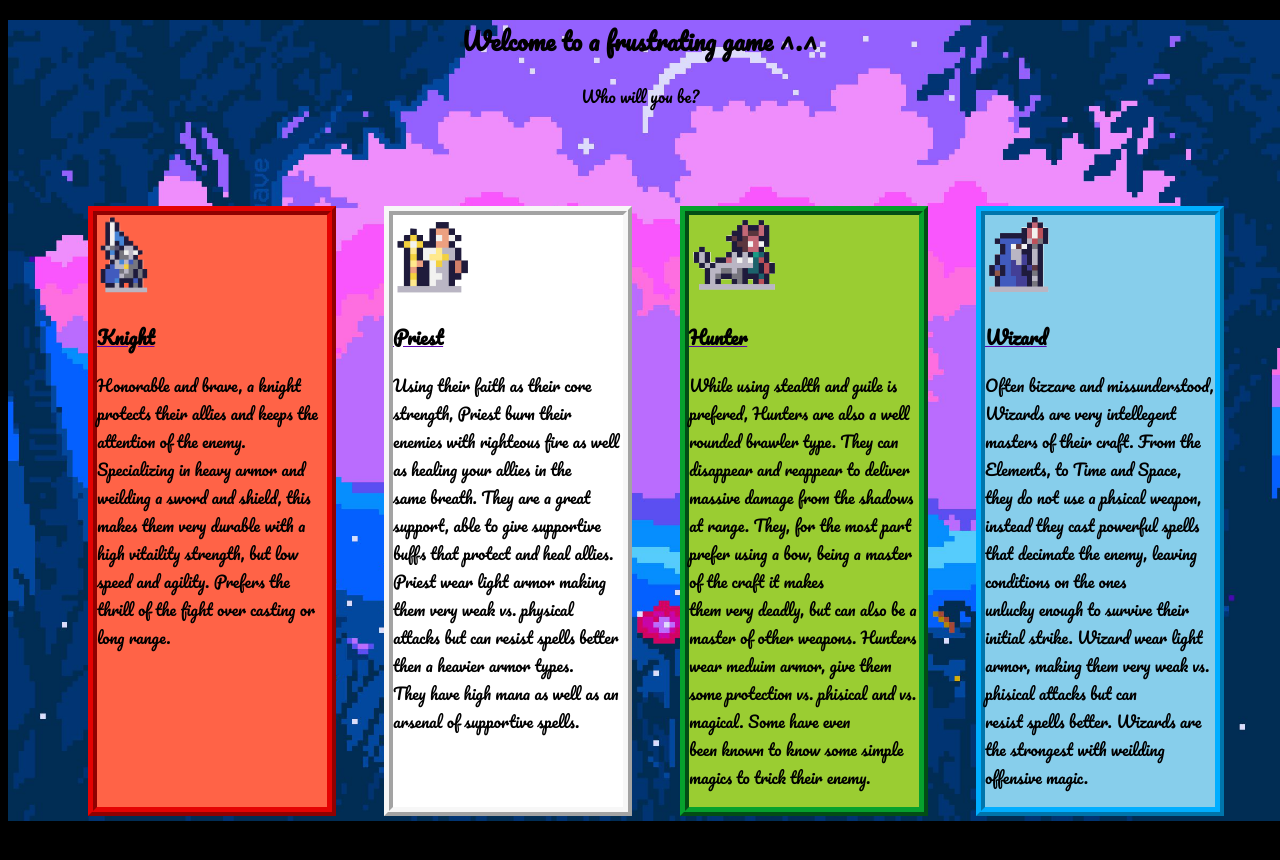
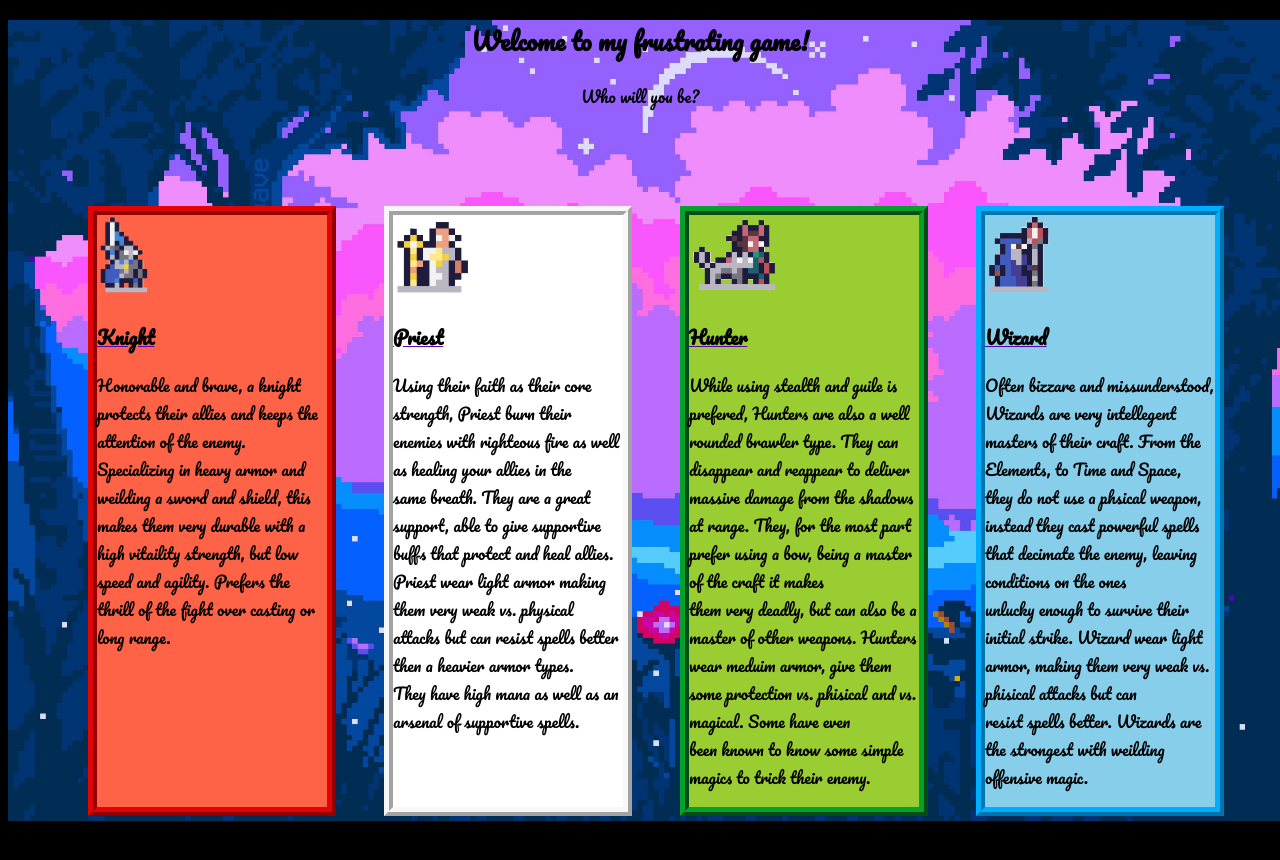
Before and after one commit to rainihornsby/ProjectsG, a plain HTML site: page firstGame/index.html in a window 1280 px wide. Drawn offline with Linux system fonts and the light colour scheme.

```diff
--- a/firstGame/index.html
+++ b/firstGame/index.html
@@ -13,7 +13,7 @@
     <script src="/js/player.js"></script>
     <script src="/js/enemy.js"></script>
     <script src="/js/jquery.js"></script>
-    <title>Fight for your Life</title>
+    <title>Fight for your Life!</title>
     <link rel="shortcut icon" href="/personalityPics/dripping-sword_39207.ico">
 
 
@@ -28,7 +28,7 @@
 <body>
 
     <div class="header">
-        <h2 class="h2">Welcome to a frustrating game ^.^</h2>
+        <h2 class="h2">Welcome to my frustrating game!</h2>
         <p class="p">Who will you be?</p>
 
     </div>
```
